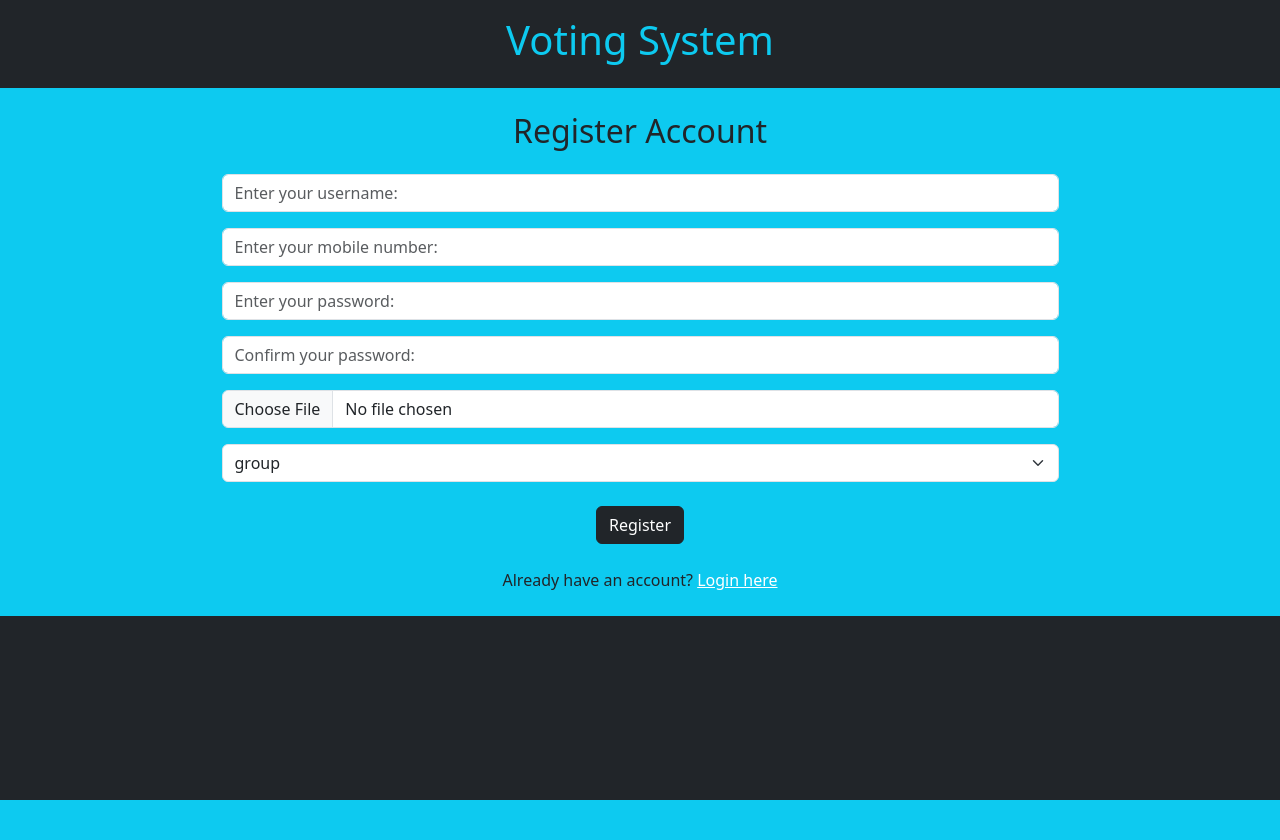
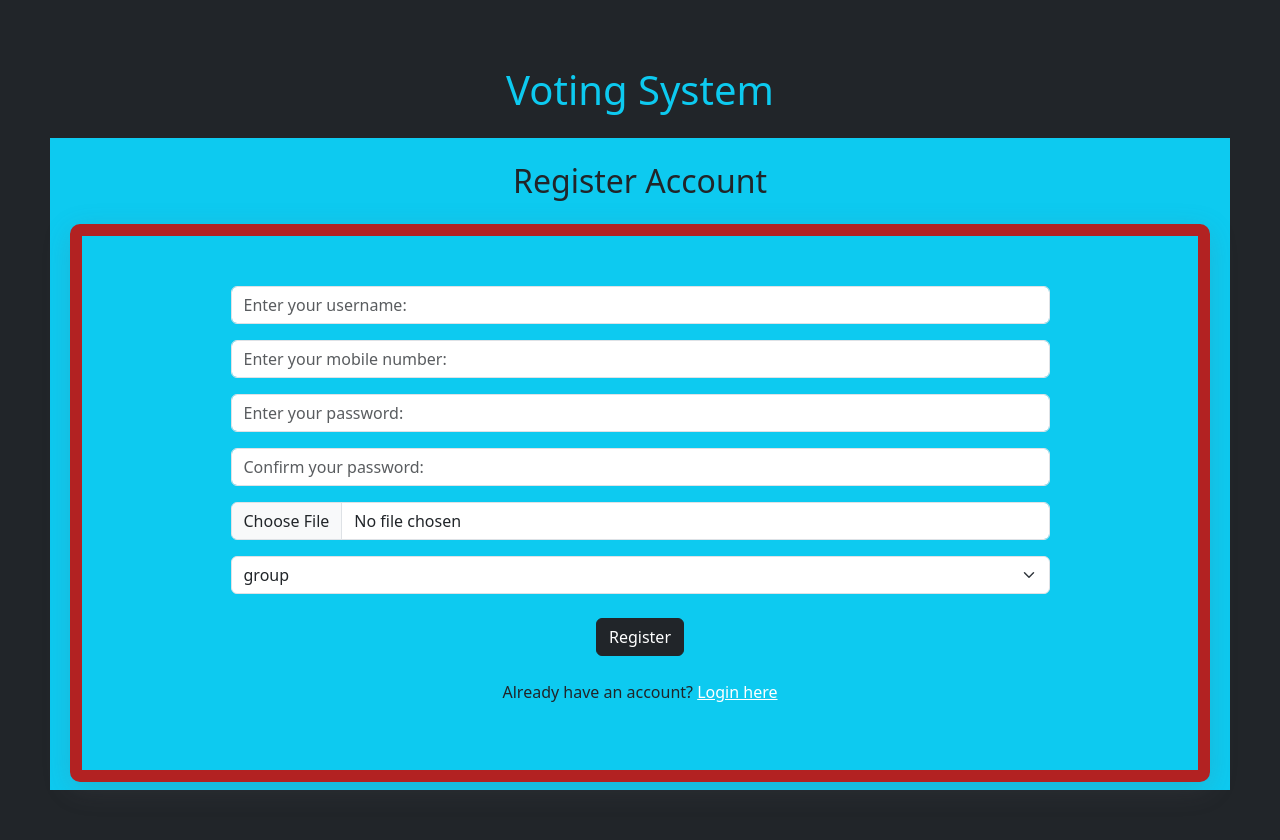
Before and after one commit to MaksimVerzbitski/Voting_System, a PHP site: page /partials/registration.php in a window 1280 px wide. Before the commit the page ends 800 px from the top, so only its background shows below. Run offline with PHP 8.4, Linux system fonts and the light colour scheme.

Commit message:
Still doing same

```diff
--- a/styles/style.css
+++ b/styles/style.css
@@ -8,3 +8,30 @@ img {
   height: 100px;
   object-fit: contain;
 }
+
+body{
+  padding:50px;
+}
+
+.container{
+  max-width:600px;
+  margin:0, auto;
+  padding:50px;
+  border: 12px solid #B22222;
+  border-radius: 10px;
+  box-shadow: rgba(100, 100, 111, 0.2) 0px 7px 29px 0px;
+
+}
+
+.form-group{
+  margin-bottom:30px;
+}
+
+
+
+@media only screen and (max-width: 620px) {
+  /* For mobile phones: */
+  .container, .body, .center, .form-group {
+    width: 100%;
+  }
+}
```
Also changed, not shown: index.php (+11 -6 lines).
